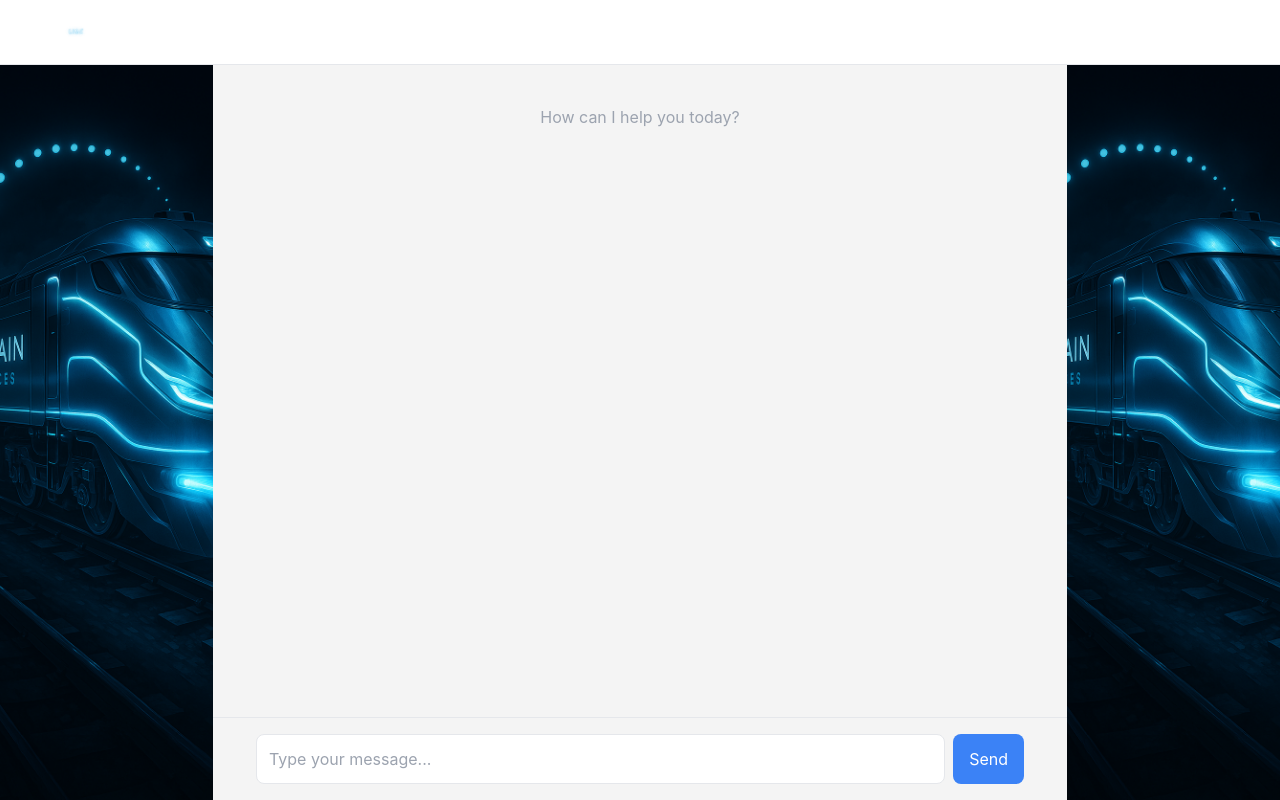
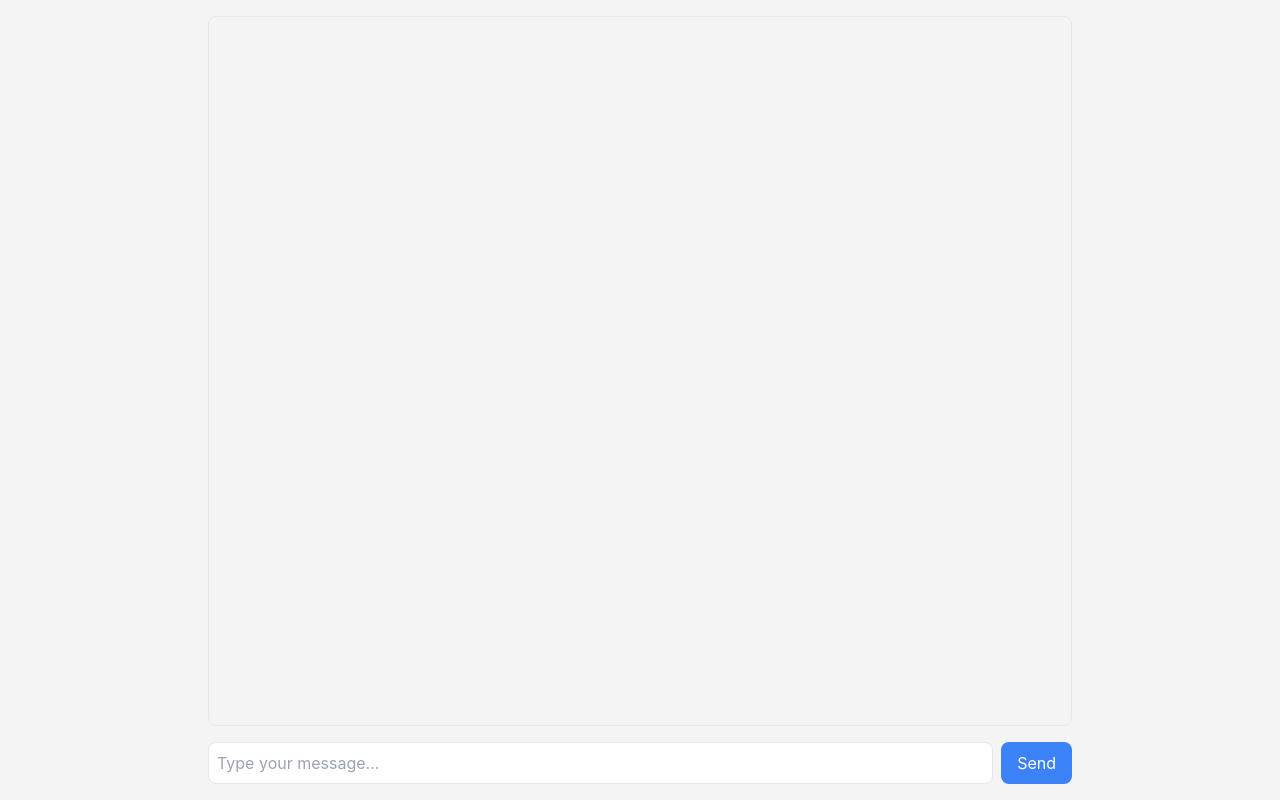
Before and after one commit to willmcinnis/chatbot-frontend-2, a React (Create React App) app: page / in a window 1280 px wide. Built offline with nearby package versions, Linux system fonts and the light colour scheme.

Commit message:
Update ChatInterface.jsx

```diff
--- a/src/components/ChatInterface.jsx
+++ b/src/components/ChatInterface.jsx
@@ -1,12 +1,22 @@
-import React, { useState } from 'react';
-import TableFormatter from './TableFormatter';
+import React, { useState, useRef, useEffect } from 'react';
+import ImageModal from './ImageModal'; // We'll create this component next
 
 const ChatInterface = () => {
   const [messages, setMessages] = useState([]);
   const [input, setInput] = useState('');
   const [isLoading, setIsLoading] = useState(false);
   const [threadId, setThreadId] = useState(null);
-  const [imagePopup, setImagePopup] = useState(null);
+  const [selectedImage, setSelectedImage] = useState(null);
+  const messagesEndRef = useRef(null);
+
+  // Auto-scroll to bottom of messages
+  const scrollToBottom = () => {
+    messagesEndRef.current?.scrollIntoView({ behavior: 'smooth' });
+  };
+
+  useEffect(() => {
+    scrollToBottom();
+  }, [messages]);
 
   const handleSubmit = async (e) => {
     e.preventDefault();
@@ -41,14 +51,24 @@ const ChatInterface = () => {
       const data = await response.json();
       setThreadId(data.threadId);
 
+      // Handle response based on whether it's a train part image or not
+      if (data.isTrainPart && data.trainPart) {
+        const assistantMessage = {
+          role: 'assistant',
+          content: data.message,
+          trainPart: data.trainPart
+        };
+        setMessages(prev => [...prev, assistantMessage]);
+      } else {
         const assistantMessage = {
           role: 'assistant',
           content: data.message,
         };
+        setMessages(prev => [...prev, assistantMessage]);
+      }
 
-      setMessages(prev => [...prev, assistantMessage]);
     } catch (error) {
-      console.error('Detailed error:', error);
+      console.error('Error:', error);
       setMessages(prev => [...prev, {
         role: 'assistant',
         content: `Error: ${error.message}`,
@@ -58,109 +78,52 @@ const ChatInterface = () => {
     }
   };
 
-  // Function to render message content with clickable images and formatted tables
-  const renderMessageContent = (content) => {
-    // Check if the content might contain markdown tables
-    if (content.includes('|') && content.includes('\n')) {
-      return <TableFormatter content={content} />;
-    }
+  const handleImageClick = (imageUrl, partName) => {
+    setSelectedImage({
+      url: imageUrl,
+      title: partName
+    });
+  };
 
-    // Otherwise, use the existing image rendering
-    const imgRegex = /<img[^>]+src="([^">]+)"/g;
-    let match;
-    let lastIndex = 0;
-    const parts = [];
-
-    // Find all image tags in the content
-    while ((match = imgRegex.exec(content)) !== null) {
-      // Add the text before the image
-      if (match.index > lastIndex) {
-        parts.push(content.substring(lastIndex, match.index));
-      }
-
-      // Extract the src from the image tag
-      const imgSrc = match[1];
-
-      // Add a clickable image
-      parts.push(
-        <img
-          key={match.index}
-          src={imgSrc}
-          alt="Chat content"
-          className="max-w-full my-2 cursor-pointer hover:opacity-90 transition-opacity"
-          onClick={() => setImagePopup(imgSrc)}
-          style={{ maxHeight: '300px' }}
-        />
-      );
-
-      lastIndex = match.index + match[0].length;
-    }
-
-    // Add any remaining text
-    if (lastIndex < content.length) {
-      parts.push(content.substring(lastIndex));
-    }
-
-    // If no images were found, just return the original content
-    return parts.length > 0 ? parts : content;
+  const closeModal = () => {
+    setSelectedImage(null);
   };
 
   return (
-    <div className="flex flex-col w-full h-screen">
-      {/* Header with Logo */}
-      <div className="w-full bg-white border-b p-3">
-        <div className="container mx-auto flex items-center">
-          <div className="h-10 w-32 relative">
-            <img
-              src="/Lisa Logo.png"
-              alt="Lisa Logo"
-              className="object-contain h-full w-full"
-            />
-          </div>
-        </div>
-      </div>
-
-      {/* Main Content Area with Sidebars */}
-      <div className="flex flex-1 w-full overflow-hidden">
-        {/* Left Sidebar */}
-        <div className="hidden md:block w-1/6 bg-gray-100">
-          <div className="h-full flex items-center justify-center">
-            <img
-              src="/Abstract AI.jpeg"
-              alt="Abstract AI"
-              className="object-cover h-full w-full"
-            />
-          </div>
-        </div>
-
-        {/* Main Chat Area */}
-        <div className="flex-1 flex flex-col overflow-hidden">
-          <div className="flex-grow overflow-auto">
-            <div>
-              {messages.length === 0 && (
-                <div className="py-10 px-4 text-center text-gray-400">
-                  <p>How can I help you today?</p>
-                </div>
-              )}
-
+    <div className="w-full max-w-4xl mx-auto h-screen p-4 flex flex-col">
+      <div className="flex-grow overflow-auto p-4 mb-4 border rounded-lg">
+        <div className="space-y-4">
           {messages.map((message, index) => (
             <div
               key={index}
-                  className={`py-6 px-4 text-black ${
+              className={message.role === 'user' ? 'text-right' : 'text-left'}
+            >
+              <div
+                className={`inline-block p-3 rounded-lg ${
                   message.role === 'user'
-                      ? 'bg-white'
-                      : 'bg-gray-50'
+                    ? 'bg-blue-500 text-white'
+                    : 'bg-gray-200'
                 }`}
               >
-                  <div className="container mx-auto max-w-3xl">
-                    {renderMessageContent(message.content)}
+                {message.content}
+
+                {/* If the message has a train part with an image, display it */}
+                {message.trainPart && message.trainPart.imageUrl && (
+                  <div className="mt-2">
+                    <img
+                      src={message.trainPart.imageUrl}
+                      alt={message.trainPart.name}
+                      className="max-w-full rounded-lg cursor-pointer hover:opacity-90 transition-opacity"
+                      onClick={() => handleImageClick(message.trainPart.imageUrl, message.trainPart.name)}
+                    />
+                  </div>
+                )}
               </div>
             </div>
           ))}
-
           {isLoading && (
-                <div className="py-6 px-4 bg-gray-50 text-black">
-                  <div className="container mx-auto max-w-3xl">
+            <div className="text-left">
+              <div className="inline-block p-3 rounded-lg bg-gray-200">
                 <div className="flex space-x-2">
                   <div className="w-2 h-2 bg-gray-600 rounded-full animate-bounce"></div>
                   <div className="w-2 h-2 bg-gray-600 rounded-full animate-bounce" style={{ animationDelay: '0.2s' }}></div>
@@ -169,18 +132,17 @@ const ChatInterface = () => {
               </div>
             </div>
           )}
+          <div ref={messagesEndRef} />
         </div>
       </div>
 
-          <div className="border-t p-4">
-            <div className="container mx-auto max-w-3xl">
       <form onSubmit={handleSubmit} className="flex gap-2">
         <input
           type="text"
           value={input}
           onChange={(e) => setInput(e.target.value)}
           placeholder="Type your message..."
-                  className="flex-grow p-3 border rounded-lg text-black"
+          className="flex-grow p-2 border rounded-lg"
           disabled={isLoading}
         />
         <button
@@ -193,42 +155,14 @@ const ChatInterface = () => {
           Send
         </button>
       </form>
-            </div>
-          </div>
-        </div>
 
-        {/* Right Sidebar */}
-        <div className="hidden md:block w-1/6 bg-gray-100">
-          <div className="h-full flex items-center justify-center">
-            <img
-              src="/Abstract AI.jpeg"
-              alt="Abstract AI"
-              className="object-cover h-full w-full"
+      {/* Image Modal */}
+      {selectedImage && (
+        <ImageModal
+          imageUrl={selectedImage.url}
+          title={selectedImage.title}
+          onClose={closeModal}
         />
-          </div>
-        </div>
-      </div>
-
-      {/* Image Popup */}
-      {imagePopup && (
-        <div
-          className="fixed inset-0 bg-black bg-opacity-75 flex items-center justify-center z-50 p-4"
-          onClick={() => setImagePopup(null)}
-        >
-          <div className="max-w-4xl max-h-screen relative">
-            <button
-              className="absolute top-4 right-4 bg-white rounded-full w-10 h-10 flex items-center justify-center text-black font-bold"
-              onClick={() => setImagePopup(null)}
-            >
-              ×
-            </button>
-            <img
-              src={imagePopup}
-              alt="Enlarged view"
-              className="max-w-full max-h-screen object-contain"
-            />
-          </div>
-        </div>
       )}
     </div>
   );
```
Lines whose indentation alone changed are shown as unchanged.
